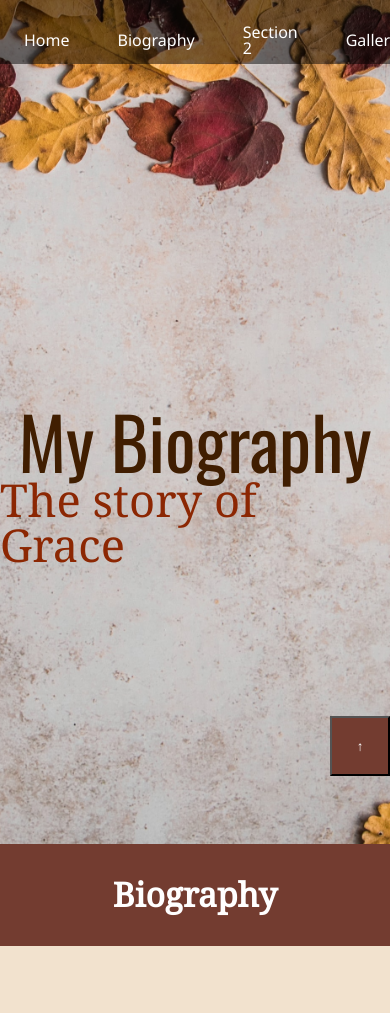
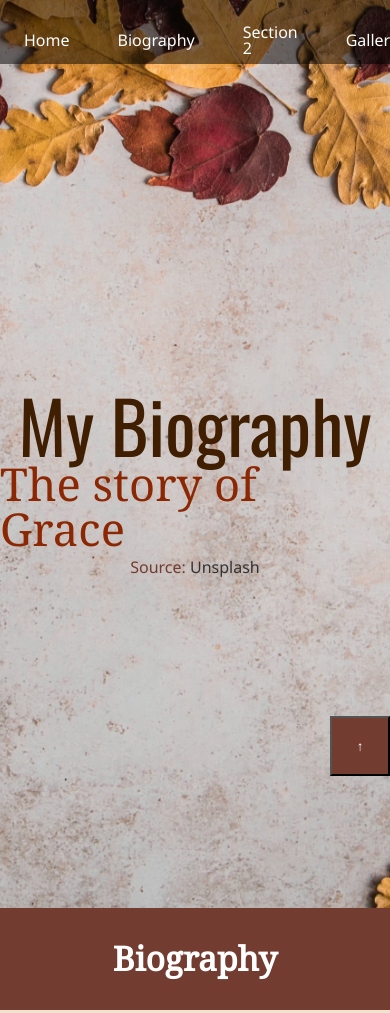
Before and after one commit to gracegrace030/comp-1002-lab-05, a plain HTML site: page index.html in a window 390 px wide. Shown: the top 1013 px of the page. Drawn offline with nearby package versions, Linux system fonts and the light colour scheme.

Commit message:
Mobile friendly

```diff
--- a/index.html
+++ b/index.html
@@ -40,7 +40,12 @@
         <div class="main-header-titles">
             <h1>My Biography</h1>
             <h2>The story of Grace</h2>
+            <cite>
+                Source:
+                <a href="https://unsplash.com/photos/rII0mAgBHpY">Unsplash</a>
+            </cite>
         </div>
+
     </header>
 
     <section class="main-section" id="section-1">
--- a/styles/style.css
+++ b/styles/style.css
@@ -14,8 +14,8 @@
 
 /* Defaults */
 html, body, header, main, section {
-    height: 100%;
-    width: 100%;
+    min-height: 100vh;
+    width: 100vw;
     scroll-behavior: smooth;
 }
 
@@ -59,8 +59,8 @@ header {
 }
 
 .main-header-titles {
-    width: 100%;
-    height: 100%;
+    width: 100vw;
+    height: 100vh;
     display: flex;
     flex-direction: column;
     align-items: center;
@@ -159,6 +159,7 @@ section p:nth-child(odd){
 .content-wrap{
     width: 80%;
     margin: auto;
+    margin-bottom: 60px;
     background-color: #fff;
     border: 1px solid #eee;
     border-radius: 20px;
@@ -186,6 +187,19 @@ section p:nth-child(odd){
 
 figure > img {
     width: 100%;
+}
+
+header cite {
+    display: block;
+    text-align: center;
+    background-color: transparent;
+    color: var(--bg-color-section);
+    width: 100%;
+    padding: 0.5em
+}
+
+header cite > a {
+    color: #333;
 }
 
 cite {
```
